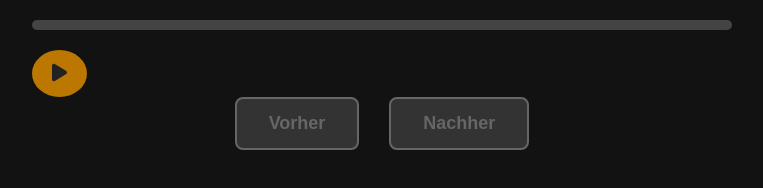
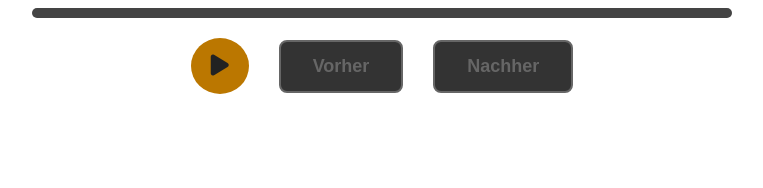
Before and after one commit to Carlo411/AB-Waves-Vocal-Chain, a plain HTML site: page index.html in a window 1280 px wide. Shown: the whole page, without its empty margins (258-1021 px from the left). Drawn offline with Linux system fonts and the light colour scheme.

Commit message:
Update style.css

```diff
--- a/css/style.css
+++ b/css/style.css
@@ -1,11 +1,3 @@
-body {
-  background: #121212;
-  font-family: 'Lato', sans-serif;
-  color: #eee;
-  margin: 0;
-  padding: 20px;
-}
-
 .players {
   max-width: 700px;
   margin: 0 auto;
@@ -32,11 +24,43 @@ body {
   transition: width 0.25s ease;
 }
 
+/* Neuer Container für Playbutton + A/B Buttons nebeneinander */
+.controls-container {
+  display: flex;
+  align-items: center;
+  gap: 30px;
+  justify-content: center;
+  margin-bottom: 25px;
+}
+
+/* Play Button */
+.play__pause__button {
+  background: #f97316;
+  border: none;
+  padding: 14px 20px;
+  border-radius: 50%;
+  color: #222;
+  font-size: 24px;
+  cursor: pointer;
+  box-shadow: none;
+  transition: background-color 0.3s ease;
+  flex-shrink: 0;
+}
+
+.play__pause__button:hover:not(:disabled) {
+  background: #fb923c;
+}
+
+.play__pause__button:disabled {
+  background: #bb7700;
+  cursor: not-allowed;
+  box-shadow: none;
+}
+
+/* A/B Buttons */
 .ab__controls {
   display: flex;
   gap: 30px;
-  justify-content: center;
-  margin-bottom: 25px;
 }
 
 .ab__button {
@@ -65,31 +89,3 @@ body {
   box-shadow: none;
   cursor: not-allowed;
 }
-
-.play__stop__controls {
-  display: flex;
-  gap: 20px;
-  justify-content: center;
-}
-
-.play__pause__button {
-  background: #f97316;
-  border: none;
-  padding: 12px 20px;
-  border-radius: 50%;
-  color: #222;
-  font-size: 20px;
-  cursor: pointer;
-  box-shadow: none;
-  transition: background-color 0.3s ease;
-}
-
-.play__pause__button:hover:not(:disabled) {
-  background: #fb923c;
-}
-
-.play__pause__button:disabled {
-  background: #bb7700;
-  cursor: not-allowed;
-  box-shadow: none;
-}
```
